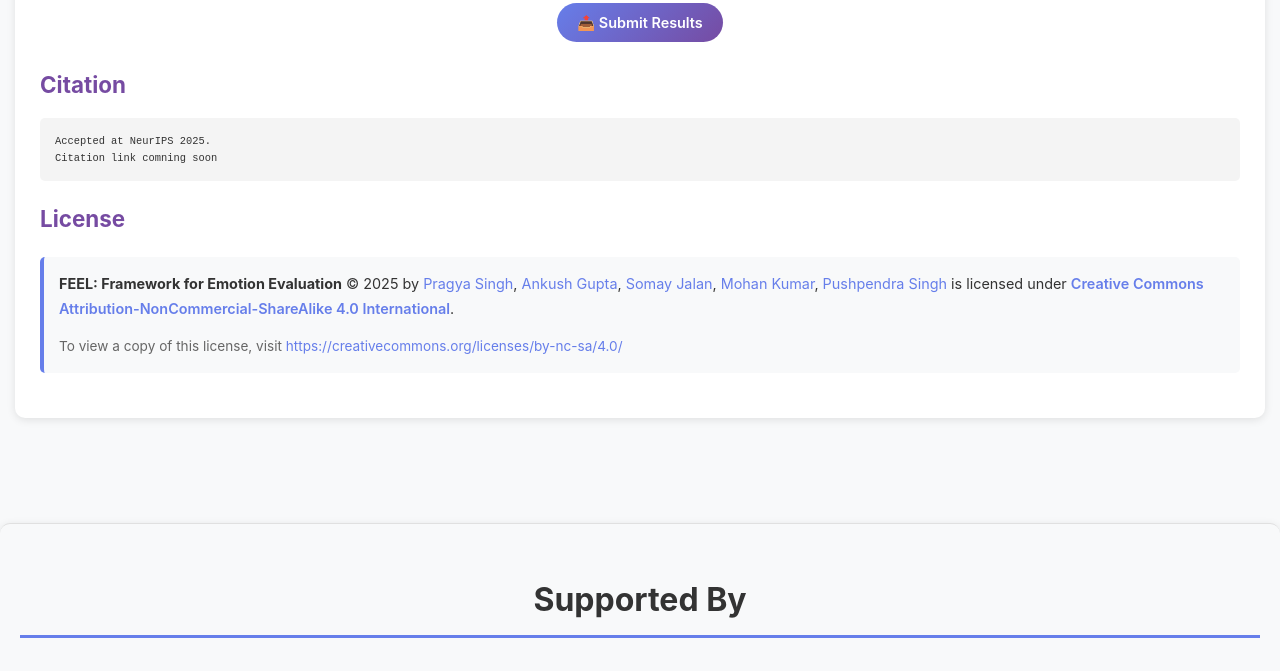
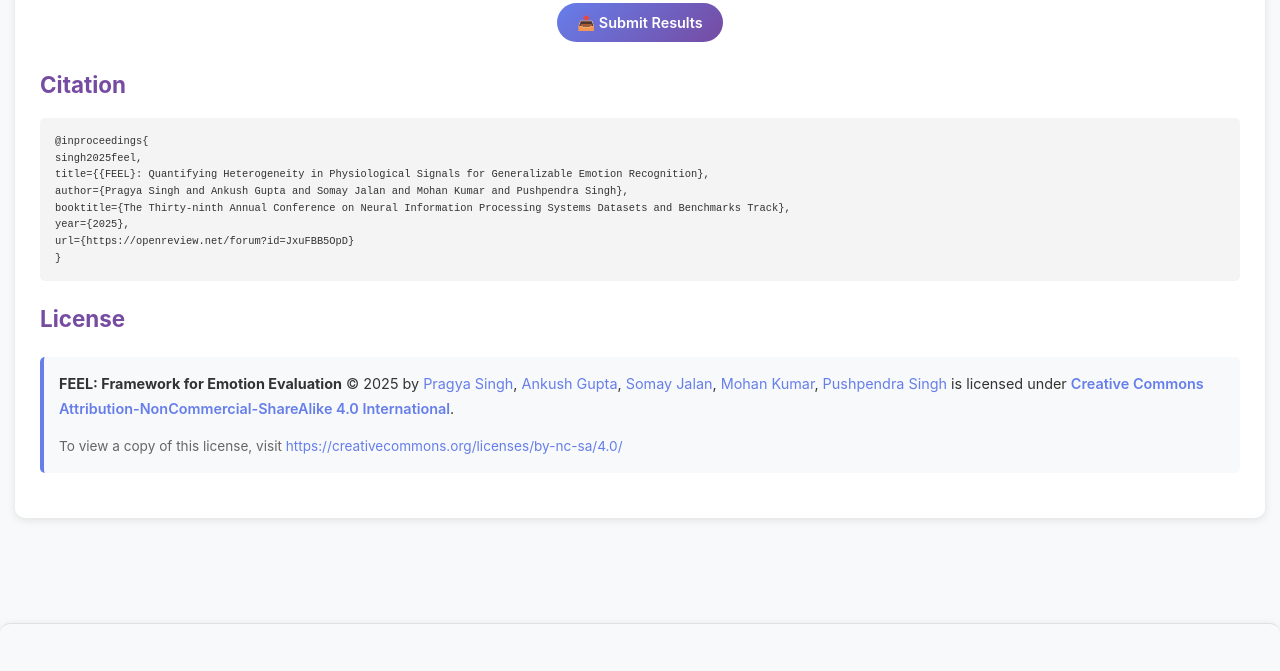
Before and after one commit to alchemy18/FEEL_Benchmark, a plain HTML site: page index.html in a window 1280 px wide. Shown: the part 5135-5806 px from the top of the page. Drawn offline with Linux system fonts and the light colour scheme.

Commit message:
Update index.html

```diff
--- a/index.html
+++ b/index.html
@@ -1095,7 +1095,7 @@
         </div>
 
         <div class="primary-btns">
-            <a href="#paper-link" class="btn btn-primary">📄 Paper</a>
+            <a href="https://openreview.net/forum?id=JxuFBB5OpD" class="btn btn-primary">📄 Paper</a>
             <a href="https://github.com/alchemy18/FFEL" class="btn btn-primary">💻 Code</a>
         </div>
 
@@ -1188,7 +1188,7 @@
                 <strong>FEEL: Quantifying Heterogeneity in Physiological
 Signals for Generalizable Emotion Recognition</strong>
             </p>
-            <a href="#" style="color: #667eea; text-decoration: none; font-size: 0.75em; font-weight: 600;">
+            <a href="https://neurips.cc/virtual/2025/poster/121715" style="color: #667eea; text-decoration: none; font-size: 0.75em; font-weight: 600;">
                📐  Paper →
             </a>
         </div>
@@ -3176,8 +3176,15 @@ function showCrossTab(evt, tabName) {
 
     <h3>Citation</h3>
     <div style="background: #f4f4f4; padding: 15px; border-radius: 5px; font-family: monospace; margin: 15px 0; font-size: 0.8em;">
-        <pre>Accepted at NeurIPS 2025.
-Citation link comning soon</pre>
+        <pre>@inproceedings{
+singh2025feel,
+title={{FEEL}: Quantifying Heterogeneity in Physiological Signals for Generalizable Emotion Recognition},
+author={Pragya Singh and Ankush Gupta and Somay Jalan and Mohan Kumar and Pushpendra Singh},
+booktitle={The Thirty-ninth Annual Conference on Neural Information Processing Systems Datasets and Benchmarks Track},
+year={2025},
+url={https://openreview.net/forum?id=JxuFBB5OpD}
+}
+</pre>
     </div>
 
     <h3>License</h3>
```
